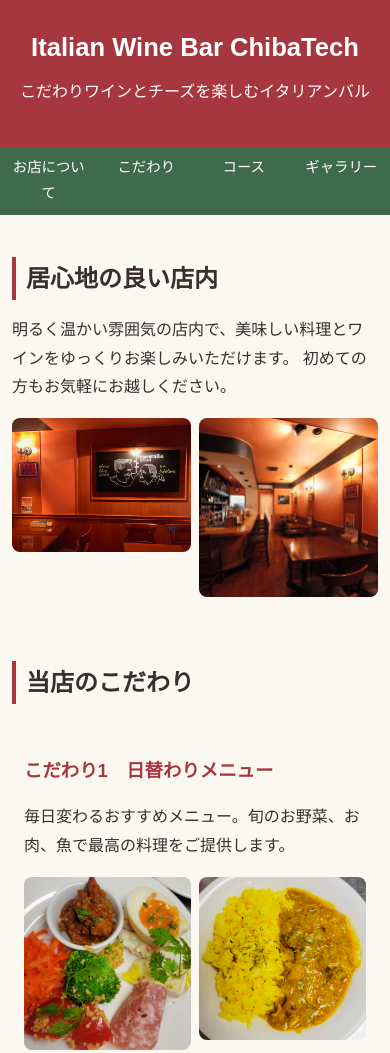
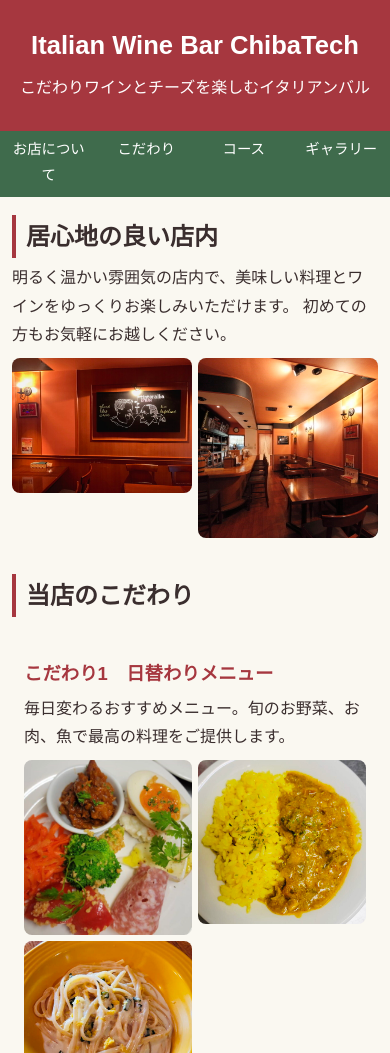
Before and after one commit to 4sam1/visualC, a plain HTML site: page index.html in a window 390 px wide. Shown: the top 1053 px of the page. Drawn offline with Linux system fonts and the light colour scheme.

Commit message:
Update style.css

```diff
--- a/style.css
+++ b/style.css
@@ -15,7 +15,7 @@ body {
 header {
     background: #A6373F;
     color: #fff;
-    padding: 32px 16px;
+    padding: 28px 16px;  /* 少しコンパクトに */
     text-align: center;
 }
 
@@ -25,7 +25,7 @@ header {
 }
 
 .catch {
-    margin-top: 8px;
+    margin-top: 6px;
     font-size: 1rem;
 }
 
@@ -48,7 +48,7 @@ nav li {
 
 nav a {
     display: block;
-    padding: 10px;
+    padding: 8px 10px;
     color: #fff;
     text-decoration: none;
     font-weight: 500;
@@ -62,7 +62,7 @@ nav a:hover {
 /* セクション共通レイアウト */
 section,
 article {
-    padding: 28px 16px;
+    padding: 22px 16px;          /* 上下の余白を少し減らす */
     max-width: 900px;
     margin: 0 auto;
 }
@@ -71,19 +71,23 @@ h2 {
     border-left: 4px solid #A6373F;
     padding-left: 10px;
     font-size: 1.5rem;
-    margin-bottom: 8px;
+    margin: 0 0 6px;             /* 下の余白も少しだけ */
 }
 
 h3 {
     color: #A6373F;
-    margin-top: 20px;
-    margin-bottom: 6px;
+    margin: 16px 0 4px;          /* タイトル下の余白を短く */
     font-size: 1.15rem;
 }
 
-p,
+p {
+    font-size: 1rem;
+    margin: 0 0 6px;             /* 段落間の余白を詰める */
+}
+
 li {
     font-size: 1rem;
+    margin-bottom: 2px;
 }
 
 /* 単体の大きい画像 */
@@ -91,7 +95,7 @@ li {
     display: block;
     max-width: 80%;
     max-height: 260px;
-    margin: 14px auto 0;
+    margin: 10px auto 0;         /* 上の余白を少し縮める */
     border-radius: 10px;
     object-fit: cover;
 }
@@ -106,8 +110,8 @@ img {
 /* ▼ こだわり・ABOUT の複数画像レイアウト */
 .multi-img {
     display: grid;
-    gap: 8px;
-    margin-top: 10px;
+    gap: 6px;                    /* 画像同士の間を狭くする（前:8px） */
+    margin-top: 8px;             /* 文章との間も少しだけ */
 }
 
 /* 1枚 */
@@ -124,7 +128,7 @@ img {
     grid-template-columns: repeat(2, minmax(0, 1fr));
 }
 .multi-img--2 img {
-    max-height: 220px;
+    max-height: 230px;           /* 少しだけ大きめに */
     object-fit: cover;
 }
 
@@ -133,7 +137,7 @@ img {
     grid-template-columns: repeat(3, minmax(0, 1fr));
 }
 .multi-img--3 img {
-    max-height: 200px;
+    max-height: 210px;           /* 高さを少しだけ上げて隙間感を減らす */
     object-fit: cover;
 }
 
@@ -141,8 +145,8 @@ img {
 .gallery-grid {
     display: grid;
     grid-template-columns: repeat(auto-fit, minmax(140px, 1fr));
-    gap: 10px;
-    margin-top: 14px;
+    gap: 8px;                    /* ギャラリーの画像間も少し狭く */
+    margin-top: 10px;
 }
 .gallery-grid img {
     max-height: 180px;
@@ -152,9 +156,9 @@ img {
 /* ASIDE */
 aside {
     background: #EFE7D6;
-    padding: 20px 16px;
+    padding: 18px 16px;
     max-width: 900px;
-    margin: 24px auto;
+    margin: 20px auto;
     border-left: 4px solid #3F6B4C;
 }
 
@@ -162,6 +166,7 @@ aside h2 {
     border: none;
     padding-left: 0;
     font-size: 1.2rem;
+    margin: 0 0 6px;
 }
 
 /* FOOTER */
@@ -169,9 +174,9 @@ footer {
     background: #A6373F;
     color: #fff;
     text-align: center;
-    padding: 16px;
+    padding: 14px;
     font-size: 0.85rem;
-    margin-top: 24px;
+    margin-top: 18px;
 }
 
 /* ==========================
@@ -180,7 +185,7 @@ footer {
 @media (max-width: 768px) {
 
     header {
-        padding: 24px 12px;
+        padding: 22px 12px;
     }
 
     .logo {
@@ -189,12 +194,12 @@ footer {
 
     nav a {
         font-size: 0.9rem;
-        padding: 8px;
+        padding: 6px 8px;
     }
 
     section,
     article {
-        padding: 22px 12px;
+        padding: 18px 12px;
     }
 
     .multi-img--2 {
```
